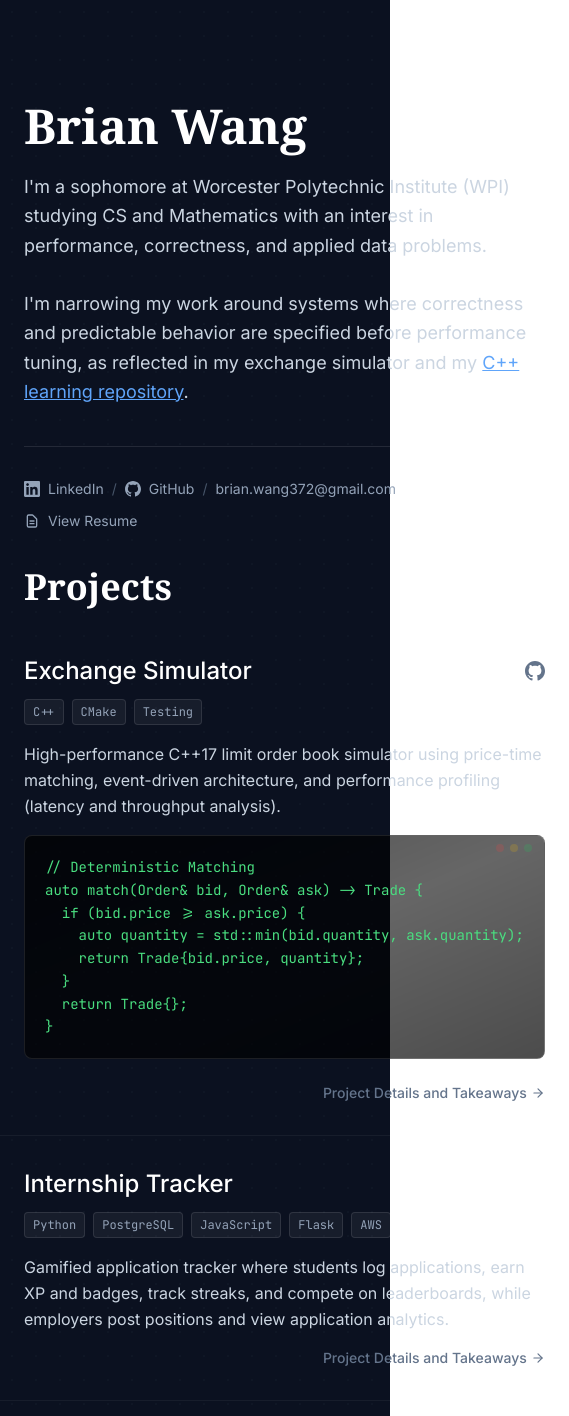
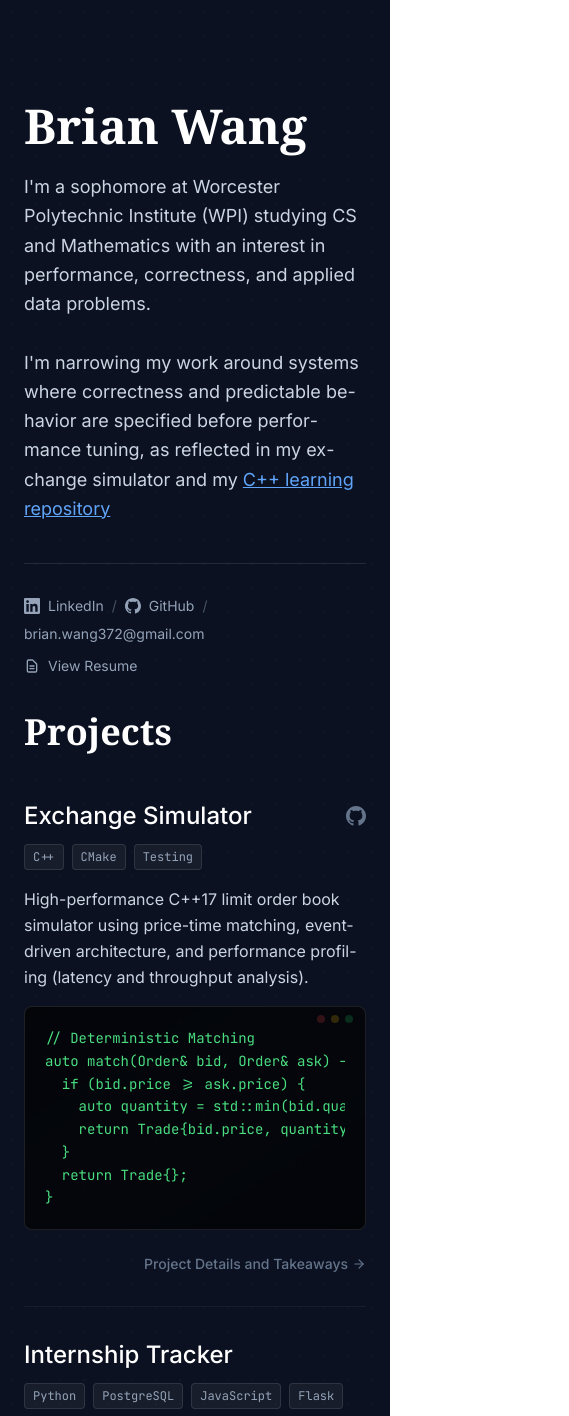
Before and after one commit to bwang257/bwang257.github.io, a Next.js app: page / in a window 390 px wide. Shown: the top 1416 px of the page, 569 px wide, since content can reach past the window. Built offline with nearby package versions, Linux system fonts and the light colour scheme.

Commit message:
Trying to fix mobile deployment issue

```diff
--- a/src/app/globals.css
+++ b/src/app/globals.css
@@ -18,11 +18,27 @@
 
   html {
     @apply bg-white text-black dark:bg-[#0B1120] dark:text-white;
-    overflow-x: hidden;
+    width: 100%;
   }
 
   body {
     @apply font-sans antialiased text-base;
+    margin: 0;
+    padding: 0;
+    width: 100%;
+    overflow-x: hidden; /* Only prevent horizontal scroll */
+    overflow-y: auto; /* Allow vertical scroll */
+  }
+
+  p, h1, h2, h3, div {
+    overflow-wrap: break-word;
+    word-wrap: break-word;
+    hyphens: auto;
+  }
+
+  pre, code {
+    overflow-x: auto;
+    max-width: 100%;
   }
 
   h1, h2, h3, h4, h5, h6 {
--- a/src/app/page.tsx
+++ b/src/app/page.tsx
@@ -21,16 +21,17 @@ auto match(Order& bid, Order& ask) -> Trade {
   };
 
   return (
-    <div className="grid md:grid-cols-12 gap-8 md:gap-12">
+    <div className="grid md:grid-cols-12 gap-8 md:gap-12 w-full max-w-full">
+
       {/* Left Column (Col-Span-5, ~40%): Header & Links */}
-      <aside className="md:col-span-5 md:sticky md:top-24 md:h-fit">
-        <header className="mb-10">
+        <aside className="md:col-span-5 md:sticky md:top-24 md:h-fit w-full max-w-full overflow-hidden">
+          <header className="mb-10 w-full max-w-full">
             <div className="mb-4">
-            <h1 className="text-5xl font-serif font-bold text-white leading-tight mb-2">
+              <h1 className="text-5xl font-serif font-bold text-white leading-tight mb-2 break-words">
                 Brian Wang
               </h1>
             </div>
-          <p className="text-lg text-slate-300 leading-relaxed break-words">
+            <p className="text-lg text-slate-300 leading-relaxed break-words overflow-wrap-anywhere w-full max-w-full">
             I'm a sophomore at Worcester Polytechnic Institute (WPI) studying CS and Mathematics with an interest in performance, correctness, and applied data problems.
             <br />
             <br />
@@ -42,9 +43,10 @@ auto match(Order& bid, Order& ask) -> Trade {
               className="text-blue-400 hover:text-blue-300 underline transition-colors"
             >
               C++ learning repository
-            </a>.
+            </a>
             </p>
           </header>
+
 
         {/* Contact Links */}
         <div className="mt-8 pt-8 border-t border-white/10">
@@ -102,7 +104,7 @@ auto match(Order& bid, Order& ask) -> Trade {
       </aside>
 
       {/* Right Column (Col-Span-7, ~60%): Projects */}
-      <main className="md:col-span-7">
+      <main className="md:col-span-7 w-full max-w-full overflow-hidden">
         <h2 className="text-4xl font-serif font-bold text-white mb-4">Projects</h2>
         <section className="space-y-0">
           {projects.map((project, idx) => {
```
Lines whose indentation alone changed are shown as unchanged.
